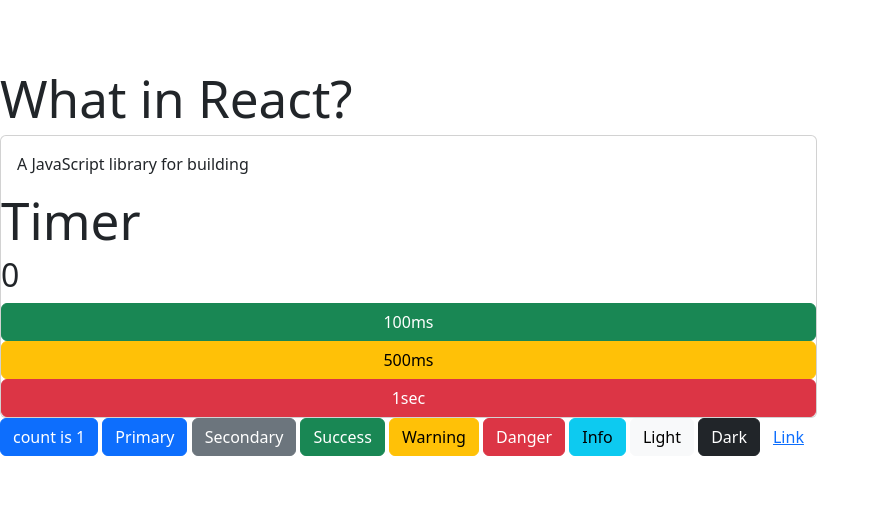
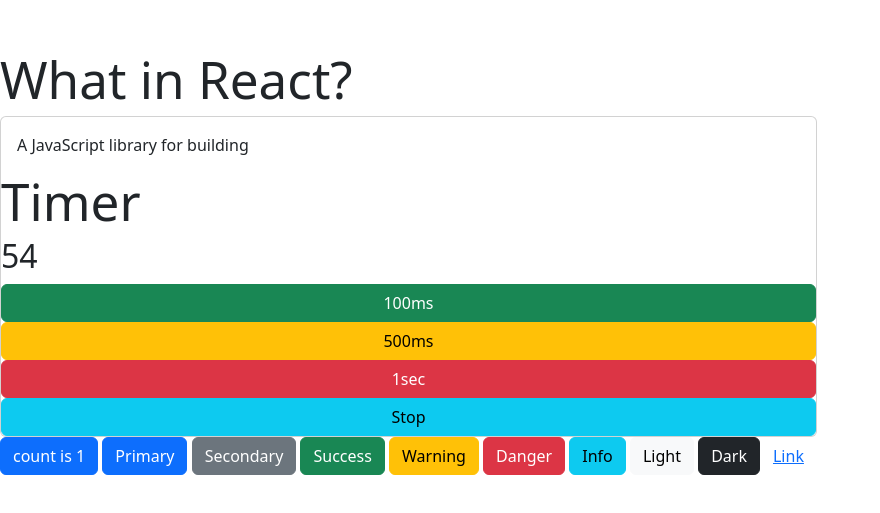
Before and after one commit to valenok31/reaction, a React (Vite) app: page / in a window 1280 px wide. Shown: the part 137-650 px from the top of the page, without its empty margins (0-880 px from the left). Built offline with nearby package versions, Linux system fonts and the light colour scheme.

Commit message:
useEffect(()=>{},[])

```diff
--- a/src/useStateExample/Component.jsx
+++ b/src/useStateExample/Component.jsx
@@ -4,10 +4,18 @@
 import {useEffect, useState} from "react";
 
 
-function Timer({intervalValure}) {
+function Timer({intervalValue=100}) {
     const [value, setValue] = useState(0);
-    useEffect(() => {
-    }, []);
+useEffect(() => {
+    const intervalId = setInterval(() => {
+            setValue((value) => value + 1)
+        }, intervalValue)
+if(intervalValue>4000){clearInterval(intervalId);}
+        return ()=>{
+            clearInterval(intervalId);
+        }
+
+    }, [intervalValue]);
     return <>
         <h1>Timer</h1>
         <h2>{value}</h2>
@@ -28,10 +36,11 @@
 
         <Card>
             <Card.Body>A JavaScript library for building</Card.Body>
-            <Timer intervalValure={intervalValue}></Timer>
+            <Timer intervalValue={intervalValue}></Timer>
             <Button variant="success" onClick={() => hendleIntervalClick(100)}>100ms</Button>
             <Button variant="warning" onClick={() => hendleIntervalClick(500)}>500ms</Button>
             <Button variant="danger" onClick={() => hendleIntervalClick(1000)}>1sec</Button>
+            <Button variant="info" onClick={() => hendleIntervalClick(5000)}>Stop</Button>
         </Card>
         <Button variant={variant} onClick={() => {
             setCount((count) => count + 1)
```
